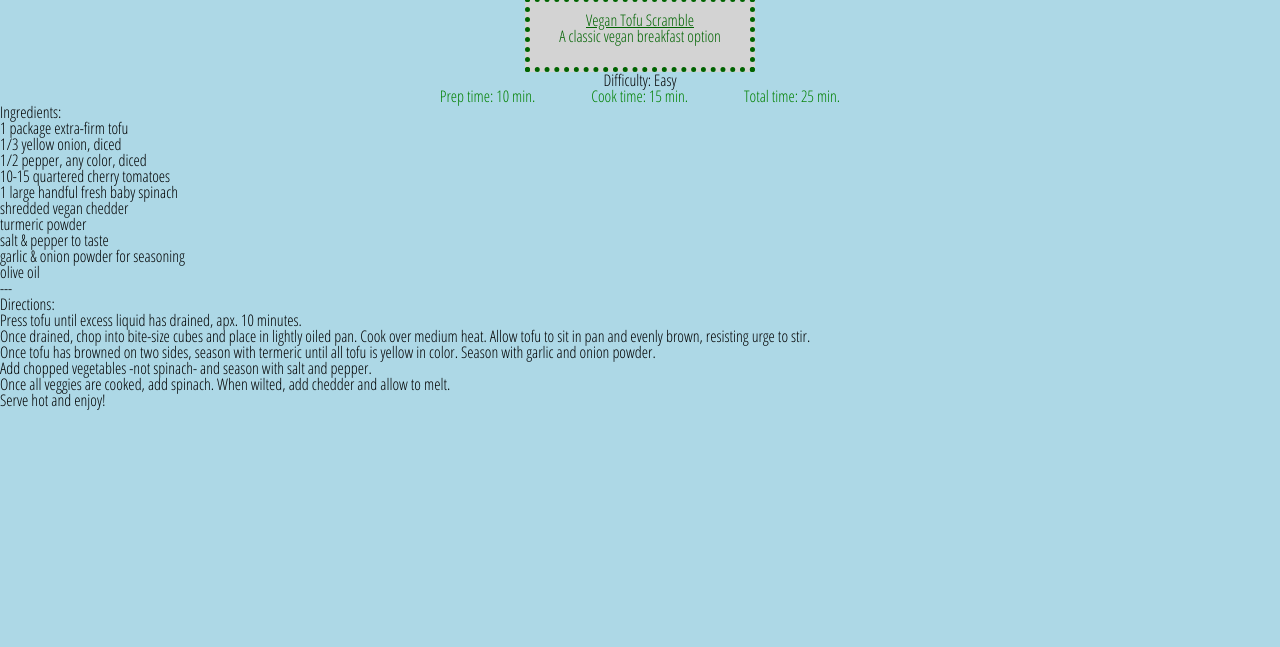
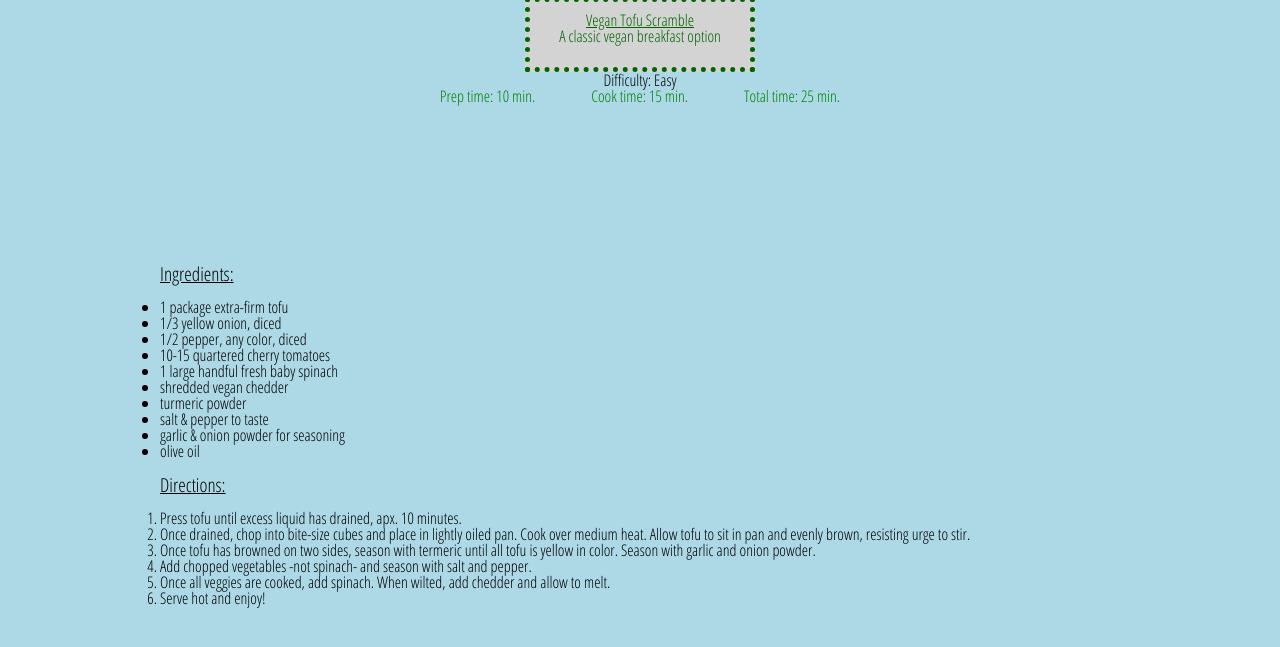
Before and after one commit to valeriepierson/veganblog, a plain HTML site: page index.html in a window 1280 px wide. Shown: the part 89-736 px from the top of the page. Drawn offline with Linux system fonts and the light colour scheme.

Commit message:
Text Formatting

```diff
--- a/assets/css/reset.css
+++ b/assets/css/reset.css
@@ -28,9 +28,9 @@ footer, header, hgroup, menu, nav, section {
 body {
 	line-height: 1;
 }
-ol, ul {
+/* ol, ul {
 	list-style: none;
-}
+} */
 blockquote, q {
 	quotes: none;
 }
--- a/assets/css/style.css
+++ b/assets/css/style.css
@@ -52,6 +52,7 @@ h2, h5 {
 #lists {
     display: flex;
     flex-direction: column;
+    padding: 10pc;
 
 }
 
@@ -68,3 +69,8 @@ h2, h5 {
     margin: auto;
 
 }
+
+.instructions  {
+    font-size: larger;
+
+}
--- a/index.html
+++ b/index.html
@@ -41,7 +41,9 @@
 
 <div id="lists">
 
-    <p> Ingredients:</p>
+    <p class="instructions"> <u>Ingredients:</u>
+    </p>
+    <br>
 
         <ul>
             <li>1 package extra-firm tofu</li>
@@ -55,10 +57,9 @@
             <li>garlic & onion powder for seasoning</li>
             <li>olive oil</li>
         </ul>
-
-    <p> --- </p>
-
-    <p>Directions:</p>
+    <br>
+    <p class="instructions"> <u> Directions:</u></p>
+    <br>
 
         <ol>
             <li>Press tofu until excess liquid has drained, apx. 10 minutes.</li>
```
